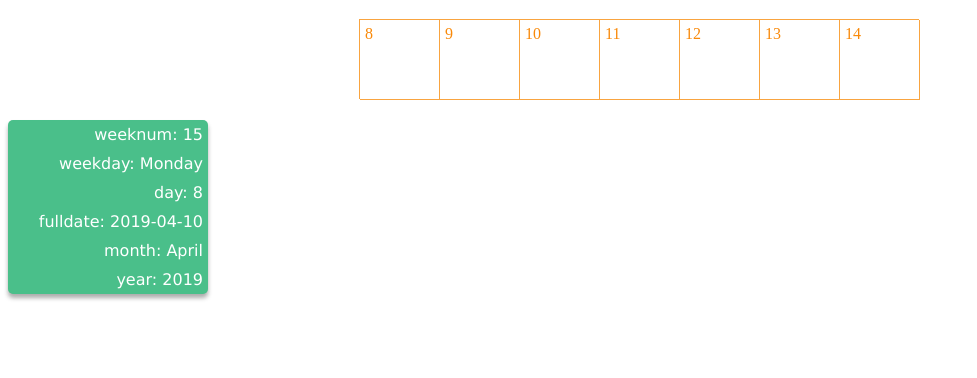
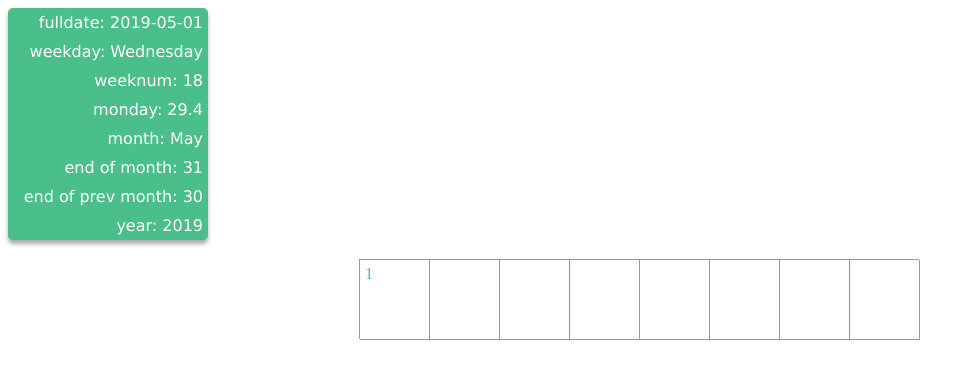
Before and after one commit to wser/js_calendar, a plain HTML site: page index.html in a window 1280 px wide. Shown: the whole page, without its empty margins (0-977 px from the left). Drawn offline with Linux system fonts and the light colour scheme.

Commit message:
added date functions

```diff
--- a/index.html
+++ b/index.html
@@ -6,14 +6,7 @@
     <link rel="stylesheet" type="text/css" href="./style/style.css" />
   </head>
   <body>
+    <div class="calendarHelp"></div>
     <div class="calendar"></div>
-    <div class="calendar-container">
-      <div id="weeknum"></div>
-      <div id="weekday"></div>
-      <div id="day"></div>
-      <div id="full-date"></div>
-      <div id="month"></div>
-      <div id="year"></div>
-    </div>
   </body>
 </html>
--- a/script.js
+++ b/script.js
@@ -38,64 +38,126 @@ Date.prototype.getWeekNumber = function() {
   return Math.ceil(((d - yearStart) / 86400000 + 1) / 7);
 };
 
-let d = new Date(2019, 3, 10);
+Date.prototype.getMonday = function() {
+  let d = new Date(
+    Date.UTC(this.getFullYear(), this.getMonth(), this.getDate())
+  );
+  let day = d.getDay() || 7; // Get current day number, converting Sun. to 7
+  // Only manipulate the d if it isn't Mon.
+  if (day !== 1) d.setHours(-24 * (day - 1)); // Set the hours to day number minus 1
+  return d; // will be Monday
+};
+
+let ccontainer = document.createElement('div');
+ccontainer.className = 'ccontainer';
+//this function will set the text value for a tags;
+function domText(id, val) {
+  let item = document.createElement('div');
+  item.id = id;
+  item.innerHTML = val;
+  ccontainer.appendChild(item);
+}
+
+let yv = 2019,
+  mv = 5,
+  dv = 1;
+
+let dt = `${yv}, ${mv}, ${dv}`;
+// let dt = new Date();
+
+let d = new Date(dt);
 let y = d.getFullYear();
 let m = d.getMonth();
-let firstInYear = new Date(y, 0, 1);
-let currentDate = d.getCurrentDate();
-let firstMDay = new Date(y, m, 1);
-let lastMDay = new Date(y, m + 1, 0);
-//console.log(firstInYear);
 
-// function getMonday(d) {
-//   d = new Date(d);
-//   var day = d.getDay(),
-//     diff = d.getDate() - day + (day == 0 ? -6 : 1); // adjust when day is sunday
-//   return new Date(d.setDate(diff));
-// }
-function getMonday(date) {
-  var day = date.getDay() || 7; // Get current day number, converting Sun. to 7
-  // Only manipulate the date if it isn't Mon.
-  if (day !== 1) date.setHours(-24 * (day - 1)); // Set the hours to day number minus 1
-  return date; // will be Monday
-}
-console.log(getMonday(d));
+let dayInWeek = weekdays[d.getDay()]; //string
+let monthName = months[m];
+let weeknum = parseInt(d.getWeekNumber()); //int // get week from date
+let monday = parseInt(d.getMonday().getDate()); //int
+let monMonth = parseInt(d.getMonday().getMonth() + 1); //int
+let year = parseInt(1900 + d.getYear()); //int
+let firstInYearDate = new Date(y, 0, 1);
+let currentDate = d.getCurrentDate(); //string
+let firstMDay = new Date(y, m, 1).getDate();
+let eoThisMonth = parseInt(new Date(y, m + 1, 0).getDate()); //int
+let eoPrevMonth = parseInt(new Date(y, m, 0).getDate()); //int
 
-//this function will set the text value of tags;
-function setText(id, val) {
-  if (val < 10) val = '0' + val; //add leading 0 if val < 10
-  document.getElementById(id).innerHTML = val;
-}
+const firstInWeekNmbr = function(week, y) {
+  // sets default year to current if undefined
+  y = typeof y !== 'undefined' ? y : new Date().getFullYear();
+  // sets date of first in year
+  let fyD = new Date(y, 0, 1);
+  // gets day of week
+  let fyInWeek = fyD.getDay();
+
+  // multiplies with days in correspondence to day in week of first year date
+  // to get a correct weekday number at the beginning of a year
+  let res = 1;
+  if (fyInWeek > 4) res = 7;
+  if (fyInWeek == 6) res = 18;
+
+  // number of requested weeks in miliseconds
+  let noOfWeeks = 604800000 * (week - 1);
+  // number of days in miliseconds
+  let days = 3600000 * 24 * res * (fyInWeek - 1);
+  // returns start of year plus nuOfweeks minus days in week
+  return new Date(fyD.getTime() + noOfWeeks - days);
+};
+
+// console.log(parseInt(firstInWeekNmbr(1).getDate()));
 
 const wCal = {
-  //this function will find today's date
-  calendar() {
-    setText('weeknum', 'weeknum: ' + d.getWeekNumber());
-    setText('weekday', 'weekday: ' + weekdays[d.getDay()]);
-    setText('day', 'day: ' + d.getDate());
-    setText('full-date', 'fulldate: ' + currentDate);
-    setText('month', 'month: ' + months[d.getMonth()]);
-    setText('year', 'year: ' + (1900 + d.getYear()));
+  calendarHelp() {
+    domText('fulldate', 'fulldate: ' + currentDate);
+    domText('weekday', 'weekday: ' + dayInWeek);
+    domText('weeknum', 'weeknum: ' + weeknum);
+    domText('monday', 'monday: ' + monday + '.' + monMonth);
+    domText('month', 'month: ' + monthName);
+    domText('eoThisMonth', 'end of month: ' + eoThisMonth);
+    domText('eoprevmonth', 'end of  prev month: ' + eoPrevMonth);
+    domText('year', 'year: ' + year);
+    //append to DOM div
+    document.getElementsByClassName('calendarHelp')[0].appendChild(ccontainer);
+  },
+  createWeek() {
+    let x = firstInWeekNmbr(1, 2019);
+    // let xd = new Date(x.getFullYear(), x.getMonth(), x.getDate()).getDate();
+    let xd = x.getDate();
+
+    console.log(x.getFullYear());
+    console.log(x.getMonth());
+    console.log(x.getDate());
+    console.log(xd);
+
+    //Set the parent element
+    let week = document.createElement('div');
+    week.className = 'week';
+    week.id = `week_${1}`;
+
+    // Create the inner elems before appending to parent
+    for (let i = 0; i < 8; i++) {
+      //Set the child element
+      let day = document.createElement('div');
+      day.className = 'day';
+
+      if (i == 0) {
+        day.id = `${i + 1}`;
+        day.innerHTML = i + 1;
+      } else {
+        // let val = (xd + 1).getCurrentDate();
+        // day.id = `${val}`;
+        // day.innerHTML = val;
+      }
+
+      // append to parent
+      week.appendChild(day);
+    }
+    //append to DOM div
+    document.getElementsByClassName('calendar')[0].appendChild(week);
   }
 };
 
-let week = document.createElement('div');
-week.className = 'week';
-
-let wkmon = d.getDate(getMonday(d));
-// Create the inner div before appending to the body
-for (let i = 0; i < weekdays.length; i++) {
-  let day = document.createElement('div');
-  day.className = 'day';
-  day.id = `${wkmon + i}`;
-  day.innerHTML = wkmon + i;
-  // The variable week is still good... Just append to it.
-  week.appendChild(day);
-}
-
 window.onload = function() {
   //call calendar() when page load
-  wCal.calendar();
-  // Then append the whole thing onto the body
-  document.getElementsByClassName('calendar')[0].appendChild(week);
+  wCal.calendarHelp();
+  wCal.createWeek();
 };
--- a/style/style.scss
+++ b/style/style.scss
@@ -1,17 +1,20 @@
-.calendar-container {
+$font-stack: Verdana, Arial, sans-serif;
+$primary-color: #4abf8a;
+
+.ccontainer {
   display: flex;
   flex-direction: row;
   flex-wrap: wrap;
   justify-content: flex-end;
   align-content: center;
   width: 200px;
-  background-color: #4abf8a;
+  background-color: $primary-color;
   color: #fff;
   border-radius: 5px;
   box-shadow: 0 4px 4px 0 rgba(50, 50, 50, 0.4);
 
   & > div {
-    font-family: Verdana, Arial, sans-serif;
+    font-family: $font-stack;
     padding: 5px 5px;
     margin: 0;
   }
@@ -29,10 +32,10 @@
       flex-grow: 1;
       flex-shrink: 1;
       flex-basis: 0;
-      color: #f98909;
+      color: $primary-color;
       padding: 5px;
       background-color: transparentize(white, 0.3);
-      box-shadow: -1px -1px #f9a440, inset -1px -1px 0 0 #f9a440;
+      box-shadow: -1px -1px $primary-color, inset -1px -1px 0 0 $primary-color;
     }
   }
 }
```
Also changed, not shown: style/style.css, 1 other file.
